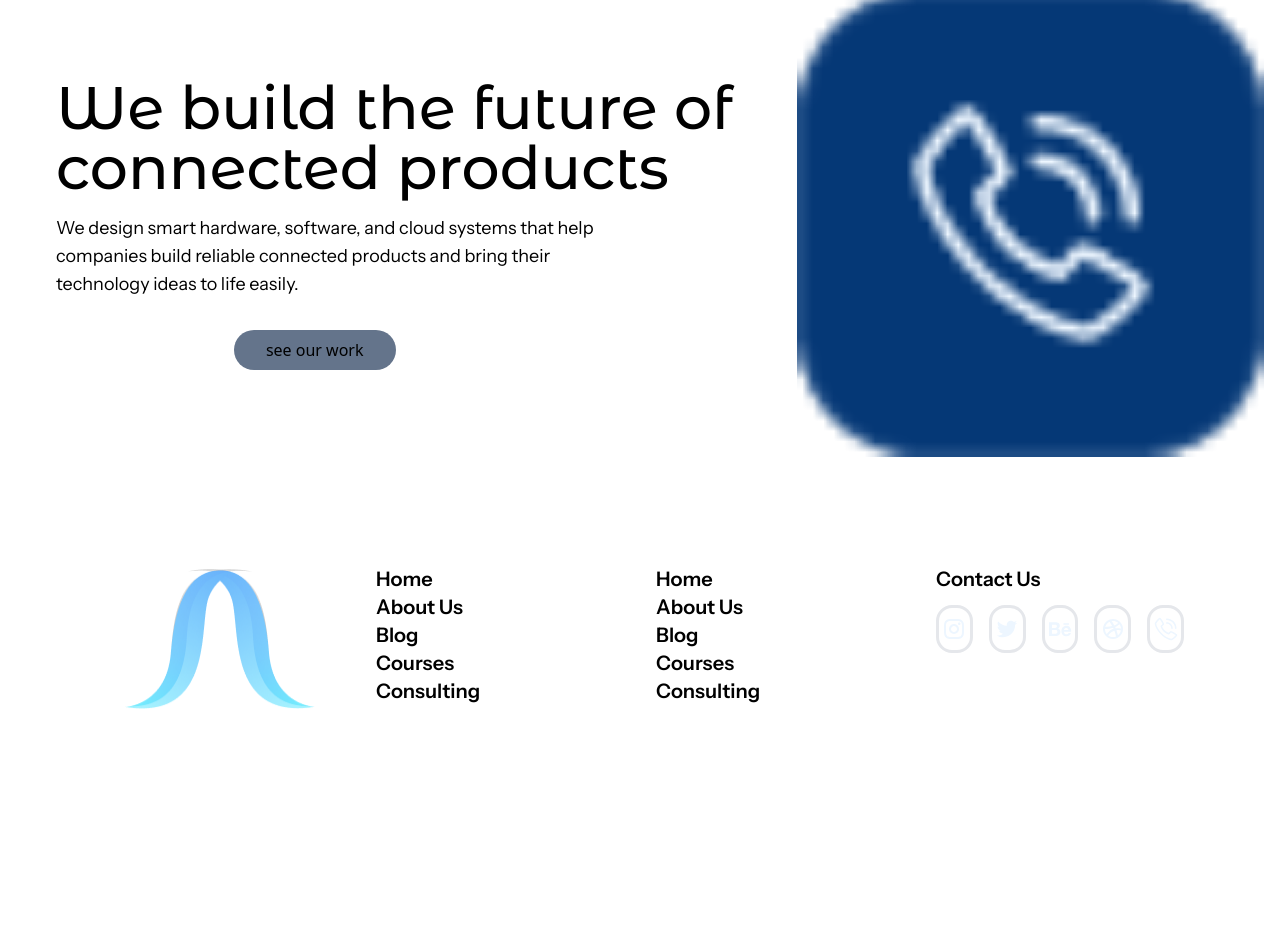
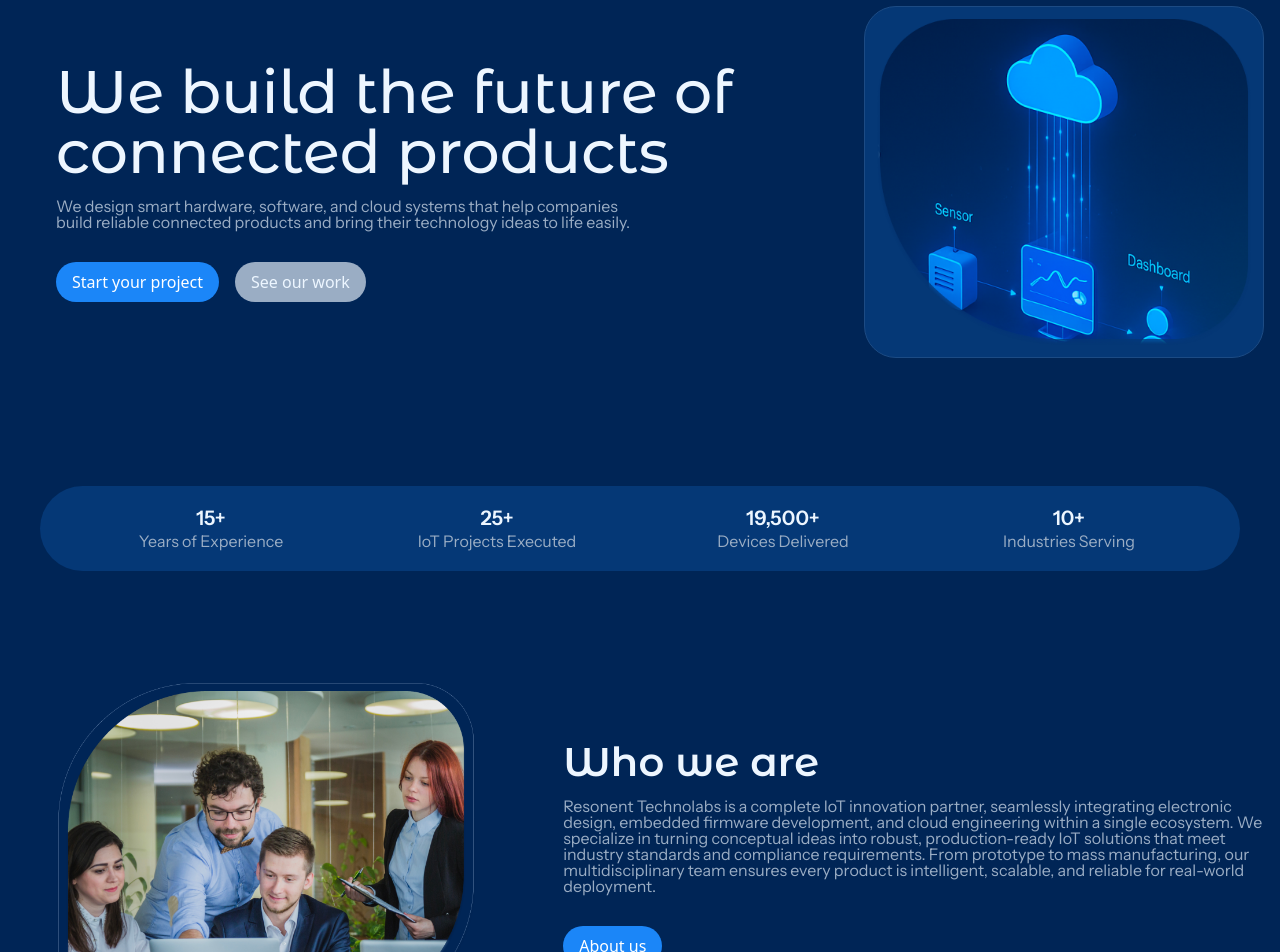
Before and after one commit to rusheeldhandhalya25/resonent-web, a React (Vite) app in the folder frontend/: page / in a window 1280 px wide. Shown: the part 138-1090 px from the top of the page. Before the commit the page ends 895 px from the top, so only its background shows below. Built offline with nearby package versions, Linux system fonts and the light colour scheme.

Commit message:
after about us in home page

```diff
--- a/frontend/src/components/layouts/Footer.jsx
+++ b/frontend/src/components/layouts/Footer.jsx
@@ -11,19 +11,37 @@ const Footer = () => {
     <footer
       className="
         w-full
-        h-auto
         bg-backgroundClr
-        grid grid-cols-2 md:grid-cols-2 lg:grid-cols-4
-        gap-8
-        font-body text-20 font-6 text-textDefaultClr
-        py-12 px-4 sm:px-6 lg:px-24
+        font-body text-textDefaultClr
+        grid
+        grid-cols-1
+        md:grid-cols-2
+        lg:grid-cols-4
+        gap-10
+        py-12
+        px-4
+        sm:px-6
+        lg:px-24
+        text-center
+        md:text-left
       "
     >
-      <div className="h-full flex flex-col items-center justify-center space-y-4">
-        <img src={logo} alt="resonent logo" className="w-[190px] h-[140px]" />
+      {/* LOGO */}
+      <div className="flex justify-center md:justify-start">
+        <img
+          src={logo}
+          alt="resonent logo"
+          className="
+            w-[140px]
+            sm:w-[160px]
+            lg:w-[190px]
+            h-auto
+          "
+        />
       </div>
 
-      <div className="flex flex-col gap-2 items-center md:items-start">
+      {/* LINKS 1 */}
+      <div className="flex flex-col gap-2 items-center md:items-start text-18">
         <Link to="/">Home</Link>
         <Link to="/about">About Us</Link>
         <Link to="/blogs">Blog</Link>
@@ -31,7 +49,8 @@ const Footer = () => {
         <Link to="/consulting">Consulting</Link>
       </div>
 
-      <div className="flex flex-col gap-2 items-center md:items-start">
+      {/* LINKS 2 */}
+      <div className="flex flex-col gap-2 items-center md:items-start text-18">
         <Link to="/">Home</Link>
         <Link to="/about">About Us</Link>
         <Link to="/blogs">Blog</Link>
@@ -39,107 +58,45 @@ const Footer = () => {
         <Link to="/consulting">Consulting</Link>
       </div>
 
-      {/* COLUMN 4 */}
+      {/* CONTACT */}
+      <div className="flex flex-col gap-4 items-center md:items-start">
+        <span className="text-20 font-6">Contact Us</span>
 
-      <div className="flex flex-col gap-2 ">
-        <span className="text-22 font-6 gap-2 mb-2">Contact Us</span>
-
-        <div className="flex flex-row gap-4">
+        <div className="flex gap-4 flex-nowrap justify-center md:justify-start">
+          {[
+            { href: "https://instagram.com", icon: instagramicon, alt: "Instagram" },
+            { href: "https://twitter.com", icon: twittericon, alt: "Twitter" },
+            { href: "https://www.behance.net", icon: behanceicon, alt: "Behance" },
+            { href: "https://dribbble.com", icon: dribbbleicon, alt: "Dribbble" },
+            { href: "tel:+919876543210", icon: callicon, alt: "Call" },
+          ].map((item, index) => (
             <a
-            href="https://instagram.com"
-            target="_blank"
+              key={index}
+              href={item.href}
+              target={item.href.startsWith("http") ? "_blank" : undefined}
               rel="noopener noreferrer"
               className="
-    h-[3rem] w-[3rem]
-    bg-lightOutlineClr
-    border-[3px] border-tagClr
+                h-[2.8rem]
+                w-[2.8rem]
+                sm:h-[3rem]
+                sm:w-[3rem]
+                bg-tagClr
+                border-[3px]
+                border-lightOutlineClr
                 rounded-2xl
-    flex items-center justify-center
+                flex
+                items-center
+                justify-center
+                flex-shrink-0
               "
             >
               <img
-              src={instagramicon}
-              alt="Instagram"
-              className="w-[1.5rem] h-[1.5rem]"
+                src={item.icon}
+                alt={item.alt}
+                className="w-[1.4rem] h-[1.4rem]"
               />
             </a>
-
-          {/* Twitter / X */}
-          <a
-            href="https://twitter.com"
-            target="_blank"
-            rel="noopener noreferrer"
-            className="
-      h-[3rem] w-[3rem]
-      bg-tagClr
-      border-[3px] border-lightOutlineClr
-      rounded-2xl
-      flex items-center justify-center
-    "
-          >
-            <img
-              src={twittericon}
-              alt="Twitter"
-              className="w-[1.5rem] h-[1.5rem]"
-            />
-          </a>
-
-          {/* behance */}
-
-          <a
-            href="https://www.behance.net"
-            target="_blank"
-            rel="noopener noreferrer"
-            className="
-    h-[3rem] w-[3rem]
-    bg-tagClr
-    border-[3px] border-lightOutlineClr
-    rounded-2xl
-    flex items-center justify-center
-  "
-          >
-            <img
-              src={behanceicon}
-              alt="Behance"
-              className="w-[1.5rem] h-[1.5rem]"
-            />
-          </a>
-
-          {/* dribble */}
-
-          <a
-            href="https://dribbble.com"
-            target="_blank"
-            rel="noopener noreferrer"
-            className="
-    h-[3rem] w-[3rem]
-    bg-tagClr
-    border-[3px] border-lightOutlineClr
-    rounded-2xl
-    flex items-center justify-center
-  "
-          >
-            <img
-              src={dribbbleicon}
-              alt="Dribbble"
-              className="w-[1.5rem] h-[1.5rem]"
-            />
-          </a>
-
-          {/*  call   */}
-
-          <a
-            href="tel:+919876543210"
-            className="
-    h-[3rem] w-[3rem]
-    bg-tagClr
-    border-[3px] border-lightOutlineClr
-    rounded-2xl
-    flex items-center justify-center
-  "
-          >
-            <img src={callicon} alt="Call" className="w-[1.5rem] h-[1.5rem]" />
-          </a>
+          ))}
         </div>
       </div>
     </footer>
--- a/frontend/src/pages/Home.jsx
+++ b/frontend/src/pages/Home.jsx
@@ -1,6 +1,9 @@
-import React from 'react';
-import AppButton from '../components/buttons/AppButtons';
-import phoneLogo from '../assets/images/phone_logo.png';
+import React from "react";
+import AppButton from "../components/buttons/AppButtons";
+import Homefirst from "../assets/images/homefirst.png";
+import Homesecond from "../assets/images/homesecond.png";
+
+/* ---------------- HERO SECTION ---------------- */
 
 const Herosection = () => {
   return (
@@ -9,8 +12,9 @@ const Herosection = () => {
         className="
           max-w-[1200px]
           mx-auto
-          py-14 lg:py-16
           px-4
+          py-14
+          lg:py-20
           grid
           grid-cols-1
           lg:grid-cols-[60%_40%]
@@ -20,78 +24,160 @@ const Herosection = () => {
           lg:text-left
         "
       >
-        {/* LEFT SIDE */}
-        <div className="lg:mt-0">
-          <h1
-            className="
-              font-heading
-              text-4xl
-              md:text-5xl
-              lg:text-6xl
-              leading-tight
-              font-5
-              text-textDefaultClr
-            "
-          >
+        {/* TEXT */}
+        <div>
+          <h1 className="font-heading font-5 text-4xl sm:text-5xl lg:text-6xl leading-tight">
             We build the future of
             <br />
             connected products
           </h1>
 
-          <p
-            className="
-              mt-4
-              font-body
-              text-12
-              md:text-lg
-              text-textDisableClr
-              max-w-xl
-              mx-auto
-              lg:mx-0
-            "
-          >
+          <p className="mt-4 font-body text-14 sm:text-16 text-textDisableClr max-w-xl mx-auto lg:mx-0">
             We design smart hardware, software, and cloud systems that help
             companies build reliable connected products and bring their
             technology ideas to life easily.
           </p>
 
-          {/* BUTTONS */}
           <div className="mt-8 flex flex-wrap gap-4 justify-center lg:justify-start">
-            <AppButton variant="primary" size="sm" rounded="full" className="px-4 py-2">
-              start your project
+            <AppButton variant="primary" size="sm" rounded="full">
+              Start your project
             </AppButton>
 
-            <AppButton variant="secondary" size="sm" rounded="full" className="px-8 py-2 bg-slate-500">
-              see our work
+            <AppButton variant="secondary" size="sm" rounded="full">
+              See our work
             </AppButton>
           </div>
         </div>
 
-        {/* RIGHT IMAGE */}
+        {/* IMAGE */}
         <div className="flex justify-center lg:justify-end">
-          <img
-            src={phoneLogo}
-            alt="Connected Product"
-            className="
-              w-[220px]
-              h-auto
-              sm:w-[260px]
-              lg:w-[490px]
-              rounded-2xl
-            "
-          />
+          <div className="w-[240px] sm:w-[300px] lg:w-[400px] p-3 bg-cardClr border border-lightOutlineClr rounded-[32px]">
+            <img
+              src={Homefirst}
+              alt="Connected Product"
+              className="w-full rounded-[24px]"
+            />
+          </div>
         </div>
       </div>
     </section>
   );
 };
 
-function Home() {
+/* ---------------- STATS BAR (ABC) ---------------- */
+
+const Stat = ({ title, desc }) => (
+  <div className="flex flex-col leading-tight">
+    <h4 className="font-6 text-[12px] sm:text-[16px] lg:text-[20px]">
+      {title}
+    </h4>
+    <p className="text-textDisableClr text-[9px] sm:text-[12px] lg:text-[16px]">
+      {desc}
+    </p>
+  </div>
+);
+
+const ABC = () => {
+  return (
+    <div
+      className="
+        max-w-[1200px]
+        mx-2
+        sm:mx-4
+        md:mx-6
+        lg:mx-auto
+        mt-12
+        mb-8
+        bg-cardClr
+        rounded-full
+        grid
+        grid-cols-4
+        items-center
+        text-center
+        px-3
+        sm:px-5
+        lg:px-10
+        py-2
+        sm:py-3
+        lg:py-5
+        gap-1.5
+        sm:gap-3
+        lg:gap-6
+        font-body
+      "
+    >
+      <Stat title="15+" desc="Years of Experience" />
+      <Stat title="25+" desc="IoT Projects Executed" />
+      <Stat title="19,500+" desc="Devices Delivered" />
+      <Stat title="10+" desc="Industries Serving" />
+    </div>
+  );
+};
+
+/* ---------------- ABOUT US ---------------- */
+
+const Aboutus = () => {
+  return (
+    <section className="bg-backgroundClr py-14 lg:py-20">
+      <div
+        className="
+          max-w-[1200px]
+          mx-auto
+          px-4
+          grid
+          grid-cols-1
+          lg:grid-cols-[40%_60%]
+          gap-10
+          items-center
+        "
+      >
+        {/* IMAGE */}
+        <div className="flex justify-center lg:justify-start">
+          <img
+            src={Homesecond}
+            alt="group"
+            className="w-full max-w-[420px] rounded-2xl"
+          />
+        </div>
+
+        {/* TEXT */}
+        <div className="text-center lg:text-left">
+          <h3 className="font-heading text-32 sm:text-36 lg:text-40 font-6">
+            Who we are
+          </h3>
+
+          <p className="mt-4 text-14 sm:text-16 font-body text-textDisableClr leading-relaxed">
+            Resonent Technolabs is a complete IoT innovation partner, seamlessly
+            integrating electronic design, embedded firmware development, and
+            cloud engineering within a single ecosystem. We specialize in
+            turning conceptual ideas into robust, production-ready IoT solutions
+            that meet industry standards and compliance requirements. From
+            prototype to mass manufacturing, our multidisciplinary team ensures
+            every product is intelligent, scalable, and reliable for real-world
+            deployment.
+          </p>
+
+          <div className="mt-8 flex justify-center lg:justify-start">
+            <AppButton variant="primary" size="sm" rounded="full">
+              About us
+            </AppButton>
+          </div>
+        </div>
+      </div>
+    </section>
+  );
+};
+
+/* ---------------- HOME ---------------- */
+
+const Home = () => {
   return (
     <div className="bg-backgroundClr text-textDefaultClr min-h-full">
       <Herosection />
+      <ABC />
+      <Aboutus />
     </div>
-  )
-}
+  );
+};
 
 export default Home;
--- a/frontend/tailwind.config.js
+++ b/frontend/tailwind.config.js
@@ -14,15 +14,15 @@ export default {
       },
 
       colors: {
-        background: "#002556",
-        primary: "#1B86F8",
-        'text-default': "#EDF6FF",
-        'outline-light': "#1C4B84",
-        card: "#053876",
-        'primary-disable': "#DEEFFC",
-        'text-disable': "#9AADC4",
-        'outline-dark': "#708FB5",
-        tag: "#28558B",
+        backgroundClr: "#002556",
+        primaryDefaultClr: "#1B86F8",
+        textDefaultClr: "#EDF6FF",
+        lightOutlineClr: "#1C4B84",
+        cardClr: "#053876",
+        primaryDisableClr: "#DEEFFC",
+        textDisableClr: "#9AADC4",
+        darkOutlineClr: "#708FB5",
+        tagClr: "#28558B",
       },
 
       fontWeight: {
```
Also changed, not shown: frontend/src/assets/images/homefirst.png, frontend/src/assets/images/homesecond.png (added). Lines whose indentation alone changed are shown as unchanged.
